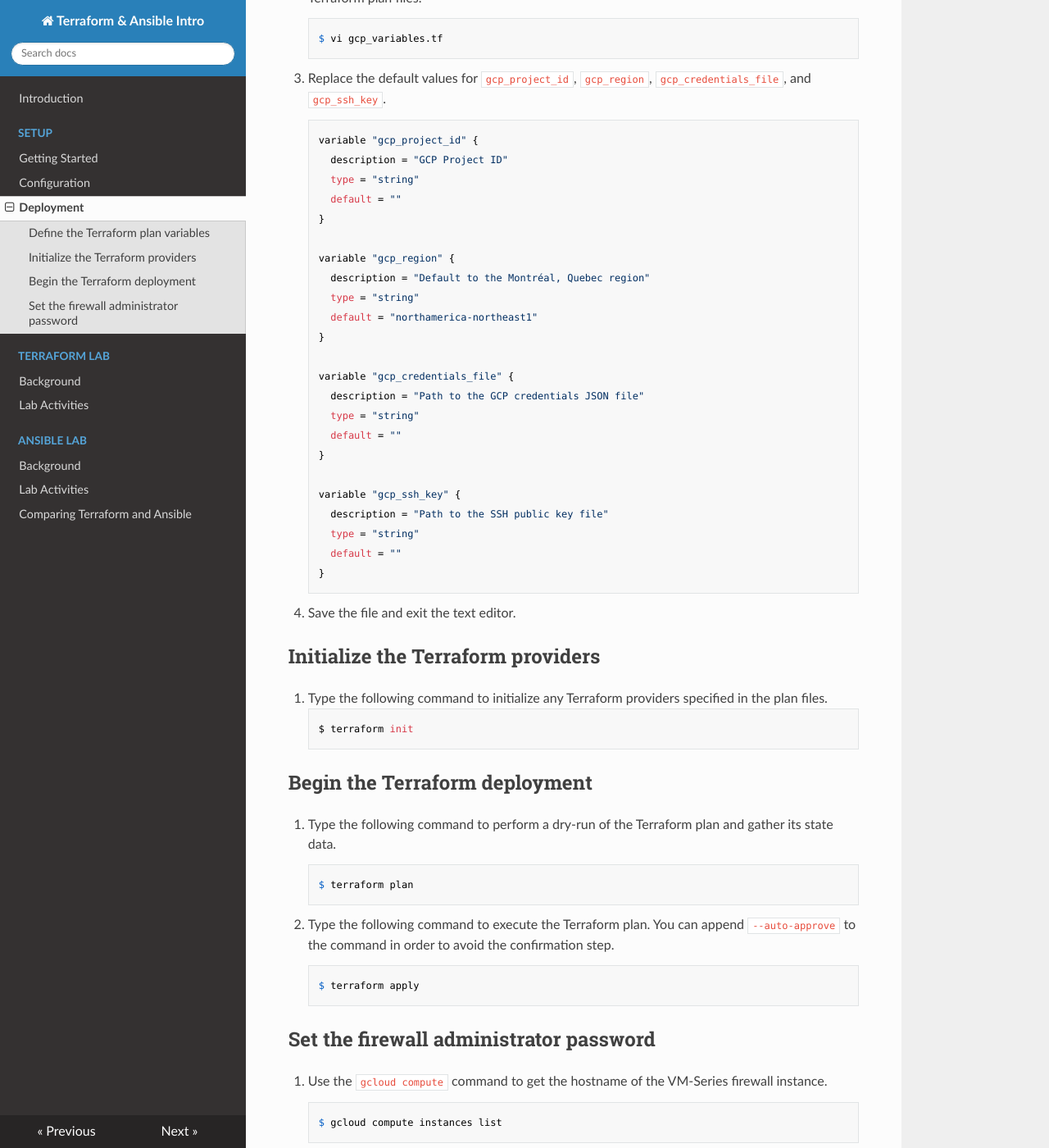
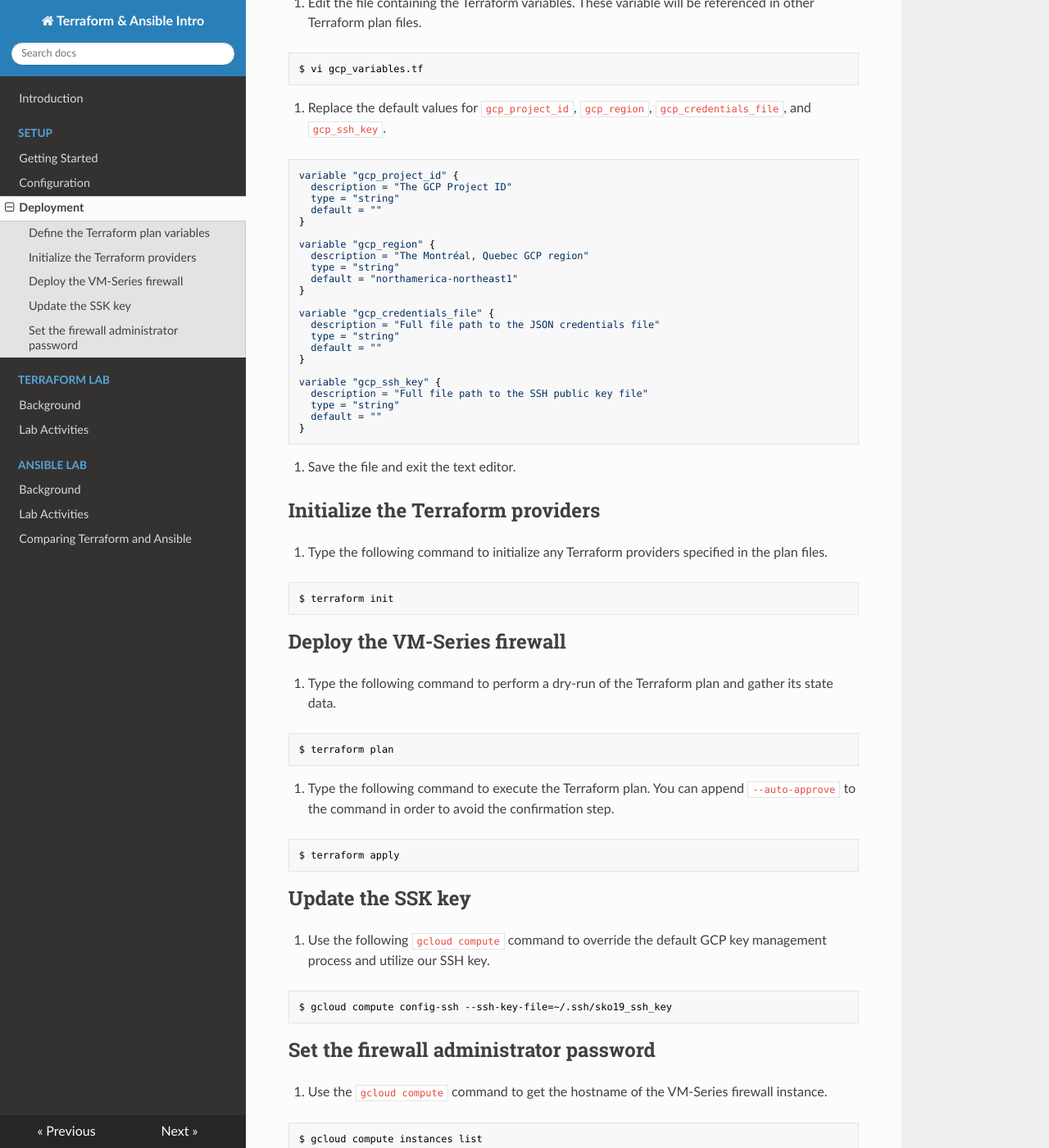
Before and after one commit to PaloAltoNetworks/terraform-ansible-intro, an MkDocs documentation site: the page built from docs/deployment.md, in a window 1280 px wide and 1400 px high, scrolled down 521 px. Shown: the whole window at 82% size. Built offline with MkDocs 1.6.1, drawn with Linux system fonts in a browser that asks for light colours; nearby versions of some CDN libraries; old or Windows-style settings are respelled for this version of MkDocs; some of the changed text lies outside the part shown.

Commit message:
Doc updates

````diff
--- a/docs/deployment.md
+++ b/docs/deployment.md
@@ -5,76 +5,102 @@
 * Define the Terraform plan variables
 * Initialize the Terraform providers
 * Deploy the VM-Series firewall
-* Configure an administrative password
+* Update the SSH configs
+* Set the firewall administrative password
 
 ## Define the Terraform plan variables
 
 1. Change into the `deployment` directory.
 
-        $ cd deployment
+```html
+$ cd deployment
+```
 
 2. Edit the file containing the Terraform variables.  These variable will be referenced in other Terraform plan files.
 
-        $ vi gcp_variables.tf
+```html
+$ vi gcp_variables.tf
+```
 
 3. Replace the default values for `gcp_project_id`, `gcp_region`, `gcp_credentials_file`, and `gcp_ssh_key`.
 
-        variable "gcp_project_id" {
-          description = "GCP Project ID"
-          type = "string"
-          default = ""
-        }
+```yml
+variable "gcp_project_id" {
+  description = "The GCP Project ID"
+  type = "string"
+  default = ""
+}
 
-        variable "gcp_region" {
-          description = "Default to the Montréal, Quebec region"
-          type = "string"
-          default = "northamerica-northeast1"
-        }
+variable "gcp_region" {
+  description = "The Montréal, Quebec GCP region"
+  type = "string"
+  default = "northamerica-northeast1"
+}
 
-        variable "gcp_credentials_file" {
-          description = "Path to the GCP credentials JSON file"
-          type = "string"
-          default = ""
-        }
+variable "gcp_credentials_file" {
+  description = "Full file path to the JSON credentials file"
+  type = "string"
+  default = ""
+}
 
-        variable "gcp_ssh_key" {
-          description = "Path to the SSH public key file"
-          type = "string"
-          default = ""
-        }
+variable "gcp_ssh_key" {
+  description = "Full file path to the SSH public key file"
+  type = "string"
+  default = ""
+}
+```
 
 4. Save the file and exit the text editor.
 
 ## Initialize the Terraform providers
 1. Type the following command to initialize any Terraform providers specified in the plan files.
 
-        $ terraform init
+```html
+$ terraform init
+```
 
-## Begin the Terraform deployment
+## Deploy the VM-Series firewall
 1. Type the following command to perform a dry-run of the Terraform plan and gather its state data.
 
-        $ terraform plan
+```html
+$ terraform plan
+```
 
 2. Type the following command to execute the Terraform plan.  You can append `--auto-approve` to the command in order to avoid the confirmation step.
 
-        $ terraform apply
+```html
+$ terraform apply
+```
+
+## Update the SSK key
+1. Use the following `gcloud compute` command to override the default GCP key management process and utilize our SSH key.
+
+```html
+$ gcloud compute config-ssh --ssh-key-file=~/.ssh/sko19_ssh_key
+```
 
 ## Set the firewall administrator password
 1. Use the `gcloud compute` command to get the hostname of the VM-Series firewall instance.
 
-        $ gcloud compute instances list
+```html
+$ gcloud compute instances list
+```
 
 2. SSH into the firewall using the hostname of the instance.
 
-        $ ssh admin@<HOSTNAME>
+```html
+$ ssh admin@<HOSTNAME>
+```
 
 3. Set the administrative password for the VM-Series firewall.
 
-        admin> configure
-        admin# set mgt-config users admin password
-        admin# set password
-        admin# commit
-        admin# exit
-        admin> exit
+```html
+admin> configure
+admin# set mgt-config users admin password
+admin# set password
+admin# commit
+admin# exit
+admin> exit
+```
 
 4. You are now ready to begin the Terraform portion of the lab.
````
Also changed, not shown: docs/configuration.md (+6 -6 lines).
